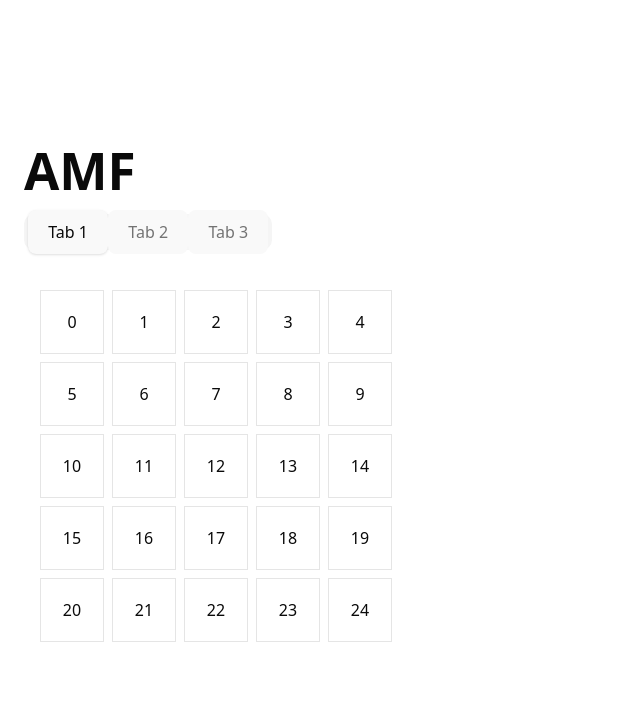
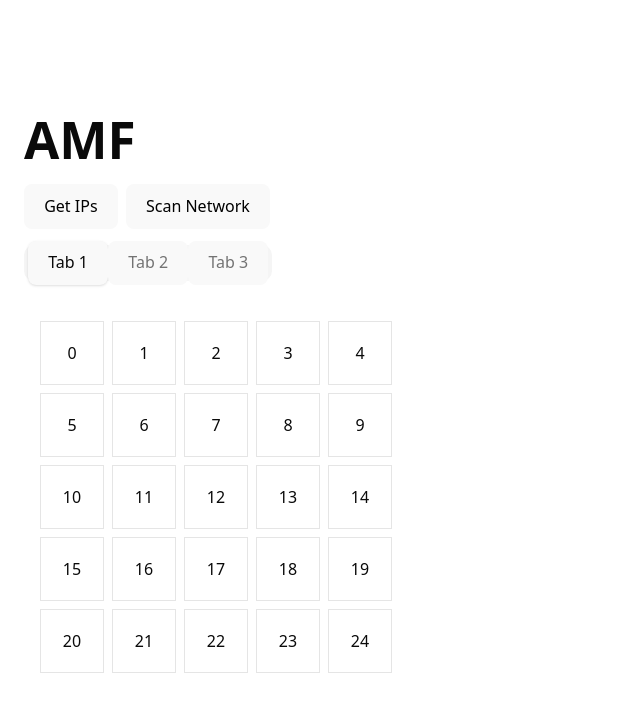
Before and after one commit to FelixAbrahamsson1/module-app, a React (Vite) app: page / in a window 1280 px wide. Shown: the top 712 px of the page, without its empty margins (0-640 px from the left). Built offline with nearby package versions, Linux system fonts and the light colour scheme.

Commit message:
scan network

```diff
--- a/src/App.tsx
+++ b/src/App.tsx
@@ -1,7 +1,6 @@
 import { useState } from "react";
 import { Tabs, TabsList, TabsTrigger, TabsContent } from "../components/ui/tabs";
 import { Card } from "../components/ui/card";
-
 
 interface GridProps {
   onSelect: (index: number) => void;
@@ -28,19 +27,17 @@ export default function App() {
   const [selected, setSelected] = useState<number | null>(null);
   const [heights, setHeights] = useState<{ [key: number]: string }>({});
   const [input, setInput] = useState("");
+  const [scannedIPs, setScannedIPs] = useState<string[]>([]);
 
-  const esp32Host = "http://172.20.10.3";
+  const esp32Host = "http://172.20.10.13";
 
   const handleSubmit = async () => {
     if (selected !== null) {
       setHeights({ ...heights, [selected]: input });
       try {
-        // Send an HTTPS GET request to the ESP32 with module and height parameters
         const response = await fetch(
           `${esp32Host}/setHeight?module=${selected}&height=${input}`,
-          {
-            method: "GET",
-          }
+          { method: "GET" }
         );
         const data = await response.text();
         console.log("ESP32 response:", data);
@@ -51,9 +48,73 @@ export default function App() {
     setInput("");
   };
 
+  const handleGetIPs = async () => {
+    try {
+      const response = await fetch(`${esp32Host}/getIPs`, { method: "GET" });
+      const data = await response.json();
+      console.log("ESP32 IP:", data);
+      return data;
+    } catch (error) {
+      console.error("Error fetching IPs from ESP32:", error);
+    }
+  };
+
+  const scanNetwork = async () => {
+    const baseIp = "172.20.10."; // Adjust based on your network
+    const activeIPs: string[] = [];
+    const requests = [];
+
+    // Helper function to add a timeout to a fetch request
+    const fetchWithTimeout = (url: string, timeout = 2000) =>
+      Promise.race([
+        // Append a timestamp to bypass caching and disable cache with cache: "no-store"
+        fetch(`${url}?t=${Date.now()}`, {
+          method: "HEAD",
+          mode: "no-cors",
+          cache: "no-store"
+        }),
+        new Promise((_, reject) =>
+          setTimeout(() => reject(new Error("timeout")), timeout)
+        ),
+      ]);
+
+    for (let i = 1; i < 50; i++) {
+      const ip = `${baseIp}${i}`;
+      const request = fetchWithTimeout(`http://${ip}`)
+        .then((res) => {
+          // When using no-cors, responses are opaque.
+          // If we get a response (opaque or ok), we assume the IP is active.
+          if (res instanceof Response && (res.type === "opaque" || res.ok)) {
+            activeIPs.push(ip);
+          }
+        })
+        .catch(() => {
+          // Ignore errors; many IPs may not respond
+        });
+      requests.push(request);
+    }
+    await Promise.all(requests);
+    console.log("Active IPs:", activeIPs);
+    setScannedIPs(activeIPs);
+  };
+
   return (
     <div className="p-6">
       <h1 className="text-2xl font-bold mb-4">AMF</h1>
+      <div className="flex mb-4">
+        <button
+          className="bg-blue-500 text-black px-4 py-2 mr-2"
+          onClick={() => handleGetIPs()}
+        >
+          Get IPs
+        </button>
+        <button
+          className="bg-green-500 text-black px-4 py-2"
+          onClick={() => scanNetwork()}
+        >
+          Scan Network
+        </button>
+      </div>
       <Tabs defaultValue="tab1" className="w-full">
         <TabsList className="mb-4">
           <TabsTrigger value="tab1">Tab 1</TabsTrigger>
@@ -62,7 +123,7 @@ export default function App() {
         </TabsList>
         <TabsContent value="tab1">
           <div className="flex">
-            <Grid onSelect={setSelected}/>
+            <Grid onSelect={setSelected} />
             {selected !== null && (
               <Card className="p-4 ml-4">
                 <p>Selected: {selected}</p>
@@ -73,7 +134,10 @@ export default function App() {
                   value={input}
                   onChange={(e) => setInput(e.target.value)}
                 />
-                <button className="bg-blue-500 text-black px-3 py-1 mt-2" onClick={handleSubmit}>
+                <button
+                  className="bg-blue-500 text-black px-3 py-1 mt-2"
+                  onClick={handleSubmit}
+                >
                   Submit
                 </button>
               </Card>
@@ -87,6 +151,16 @@ export default function App() {
           <Grid onSelect={setSelected} />
         </TabsContent>
       </Tabs>
+      {scannedIPs.length > 0 && (
+        <div className="mt-4">
+          <h2 className="text-xl font-bold">Scanned IPs:</h2>
+          <ul>
+            {scannedIPs.map((ip) => (
+              <li key={ip}>{ip}</li>
+            ))}
+          </ul>
+        </div>
+      )}
     </div>
   );
 }
```
